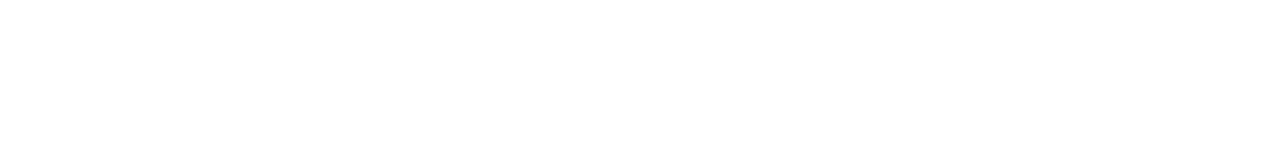
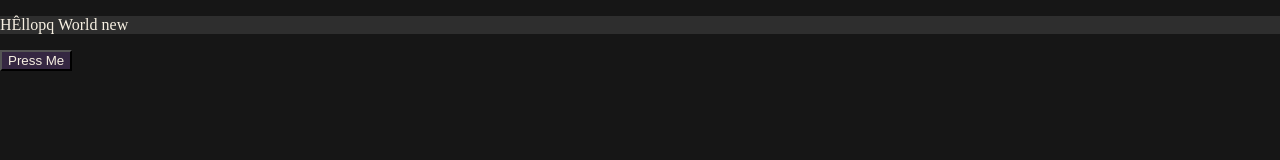
Before and after one commit to Edward-Chin/Edward-Chin.github.io, a plain HTML site: page index.html in a window 1280 px wide. Drawn offline with Linux system fonts and the light colour scheme.

Commit message:
LCH value variables. Starting adding dark scheme color variables.

```diff
--- a/index.html
+++ b/index.html
@@ -7,6 +7,7 @@
 </head>
 
 <body>
-
+    <p>HÊllopq World new</p>
+    <button>Press Me</button>
 </body>
 </html>
--- a/style.css
+++ b/style.css
@@ -1,4 +1,55 @@
 :root {
-    --bg-color: #0d1117
-    box-sizing: border-box
+    /* MARK: LCH VARIABLES */
+
+    /**
+    If any of the following pairs of conditions are met:
+    0.747 <= L <= 0.751, C <= 0.127
+    L <= 0.957, C = 0.02
+    L <= 0.2, C <= 0.034
+    L <= 0.3, C <= 0.051
+    L <= 0.5, C <= 0.085
+    ==> Any H exists in P3 space.
+    */
+
+    --L-xhi: 0.957; /* C = 0.02 => Max L =  0.957 such that H is in P3 space.*/
+    --L-hi: calc(var(var(--L-xhi)) / 1.618);
+    --L-med: calc(var(var(--L-hi)) / 1.618);
+    --L-lo: calc(var(var(--L-med)) / 1.618);
+    --L-xlo: calc(var(var(--L-lo)) / 1.618);
+    --C-lo: 0.02; /* Off-white colors, but not gray */
+    --C-hi: 0.144; /* L = L-hi => Max C = 0.144 such that the orange hue exists in P3 space */
+    --H-orange: 56deg; /* Mac > Settings > Apperance > These hues are the accent color options. */
+    --H-blue: 261deg;
+    --H-red: 28deg;
+    --H-green: 141deg;
+
+
+
+    /* MARK: DARK MODE COLOR VARIABLES */
+
+    --bg-dark-color: oklch(0.2 0 0);
+    --bg-color: oklch(0.3 0 0);
+    --bg-light-color: ;
+    --text-color: oklch(0.957 0.02 85);
+    --accent-color: oklch(0.3 0.051 308);
+    --fail-color: ;
+    --success-color: ;
 }
+
+body {
+    margin: 0;
+    padding: 0;
+    box-sizing: border-box;
+
+    background-color: var(--bg-dark-color);
+    color: var(--text-color);
+}
+
+p {
+    background-color: var(--bg-color);
+}
+
+button {
+    background-color: var(--accent-color);
+    color: inherit;
+}
```
Also changed, not shown: template.html (added).
